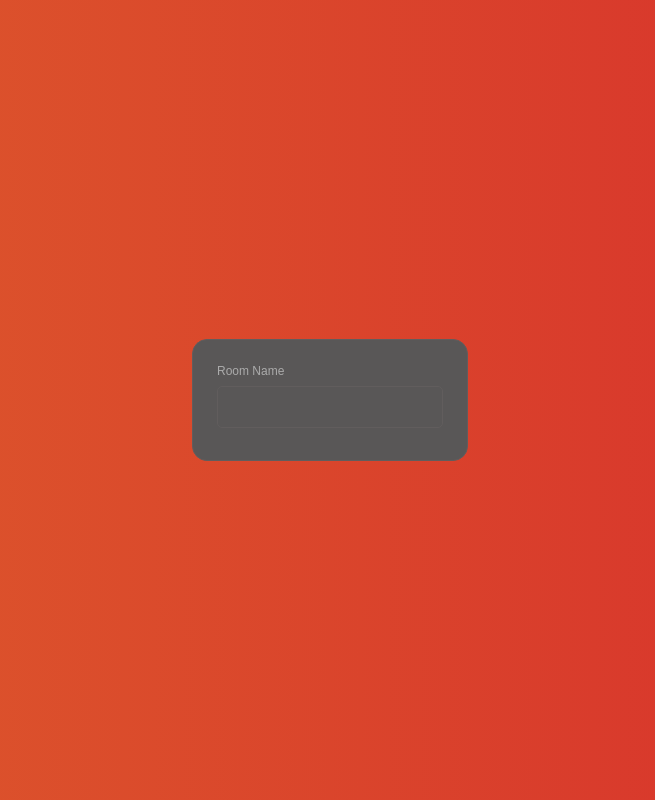
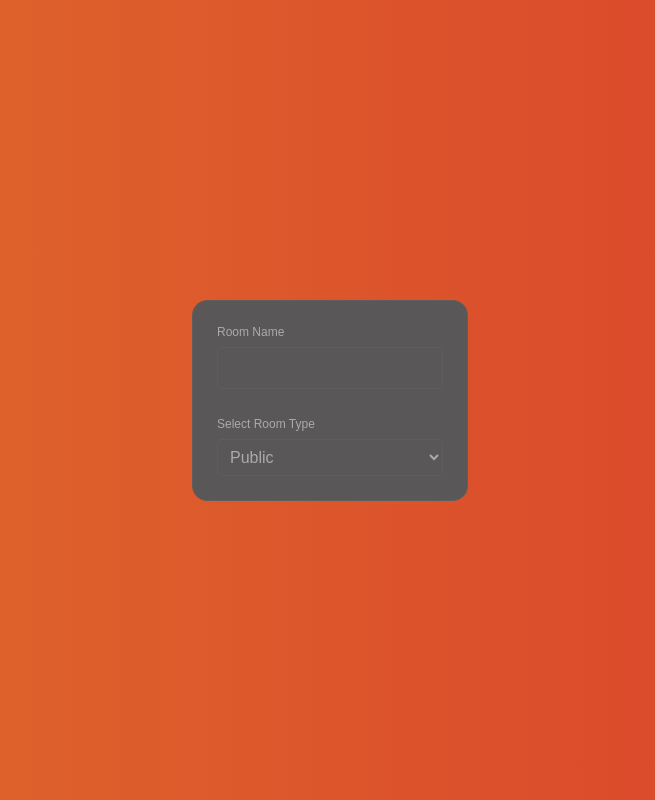
Before and after one commit to Jdd2020/Lunch-Klub, a React (Vite) app in the folder client/: page /create-room in a window 1280 px wide. Shown: the whole page, without its empty margins (310-965 px from the left). Built offline with nearby package versions, Linux system fonts and the light colour scheme.

Commit message:
Select component

```diff
--- /dev/null
+++ b/client/src/component/select/index.css
@@ -0,0 +1,25 @@
+.select-label {
+    font-size: .75rem;
+    color: #ababab;
+    font-weight: 500;
+}
+
+.select-input {
+    padding: 0.5rem;
+    border-radius: 5px;
+    border: none;
+    outline: none;
+    background-color: #595757;
+    border: 1.5px solid #615d5d;
+    line-height: 1.5rem;
+    color: #ababab;
+    font-size: 1rem;
+    min-width: 13rem;
+}
+
+.select-container {
+    display: flex;
+    flex-direction: column;
+    gap: 0.5rem;
+    width: 100%;
+}
--- a/client/src/component/select/index.tsx
+++ b/client/src/component/select/index.tsx
@@ -0,0 +1,31 @@
+import "./index.css";
+
+type SelectProps = {
+    id?: string;
+    className?: string;
+    name?: string;
+    style?: React.CSSProperties;
+    value?: string;
+    placeholder?: string;
+    options: { value: string; label: string }[];
+    label: string;
+    onChange: (event: React.ChangeEvent<HTMLSelectElement>) => void;
+};
+
+
+const Select = ({ id, className, name, style, value, options, label, onChange }: SelectProps) => {
+    return (
+        <div className="select-container" id={id} style={style}>
+            <label className="select-label">{label}</label>
+            <select onChange={onChange} className={`select-input ${className}`} name={name} value={value} id={id}>
+                {options.map((option) => (
+                    <option key={option.value} value={option.value}>
+                        {option.label}
+                    </option>
+                ))}
+            </select>
+        </div >
+    );
+};
+
+export default Select;
--- a/client/src/rooms/create/index.tsx
+++ b/client/src/rooms/create/index.tsx
@@ -1,5 +1,6 @@
 import Card from "../../component/card";
 import CenterAlign from "../../component/containers/center-align";
+import Select from "../../component/select";
 import TextInput from "../../component/text-input";
 
 
@@ -8,8 +9,14 @@ const CreateRoom = () => {
         <CenterAlign>
             <Card>
                 <TextInput label="Room Name" />
-                {/* Room creation form goes here */}
-
+                <Select
+                    label="Select Room Type"
+                    options={[
+                        { value: "public", label: "Public" },
+                        { value: "private", label: "Private" },
+                    ]}
+                    onChange={(event) => console.log(event.target.value)}
+                />
             </Card>
         </CenterAlign>
     );
```
